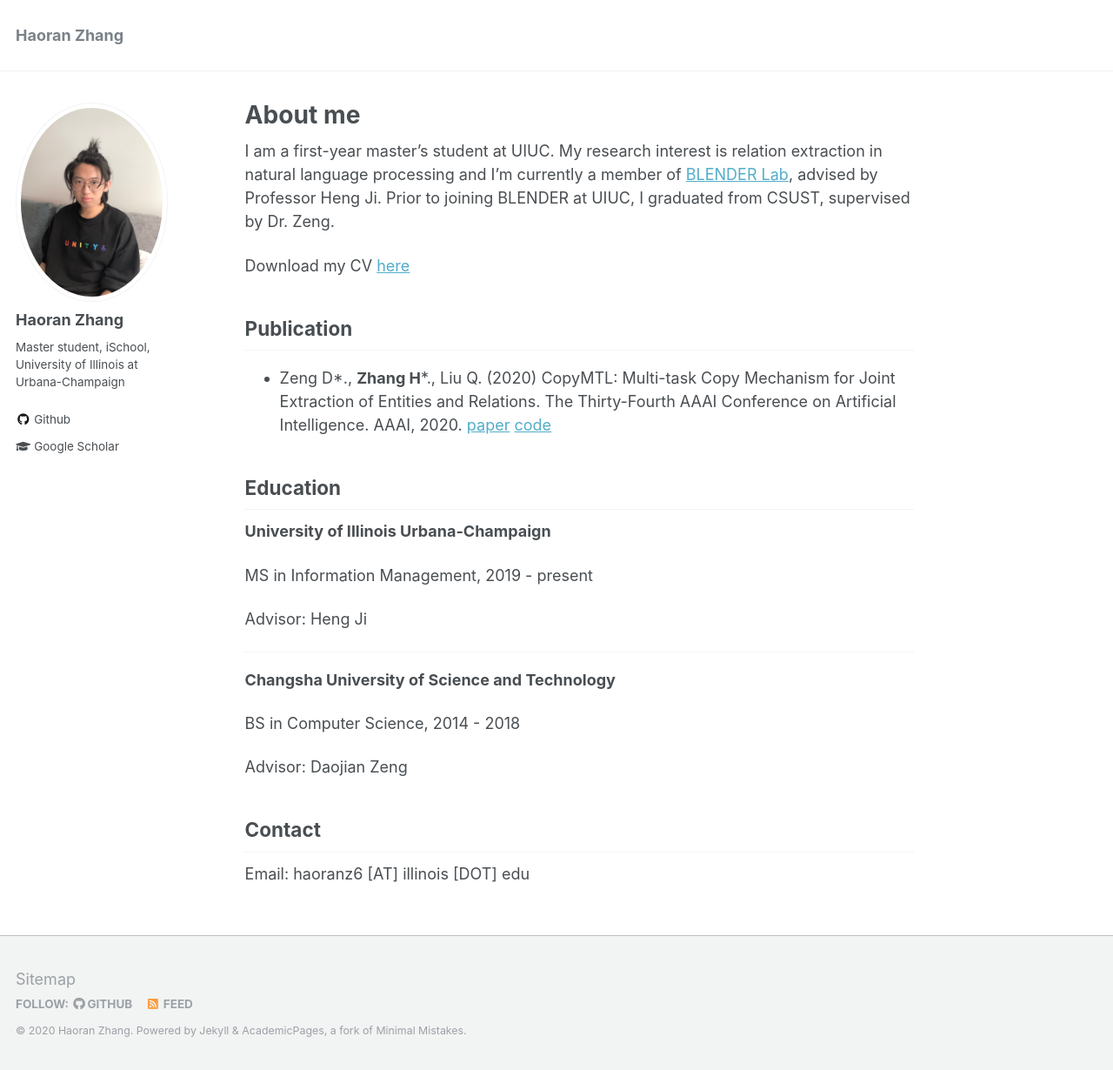
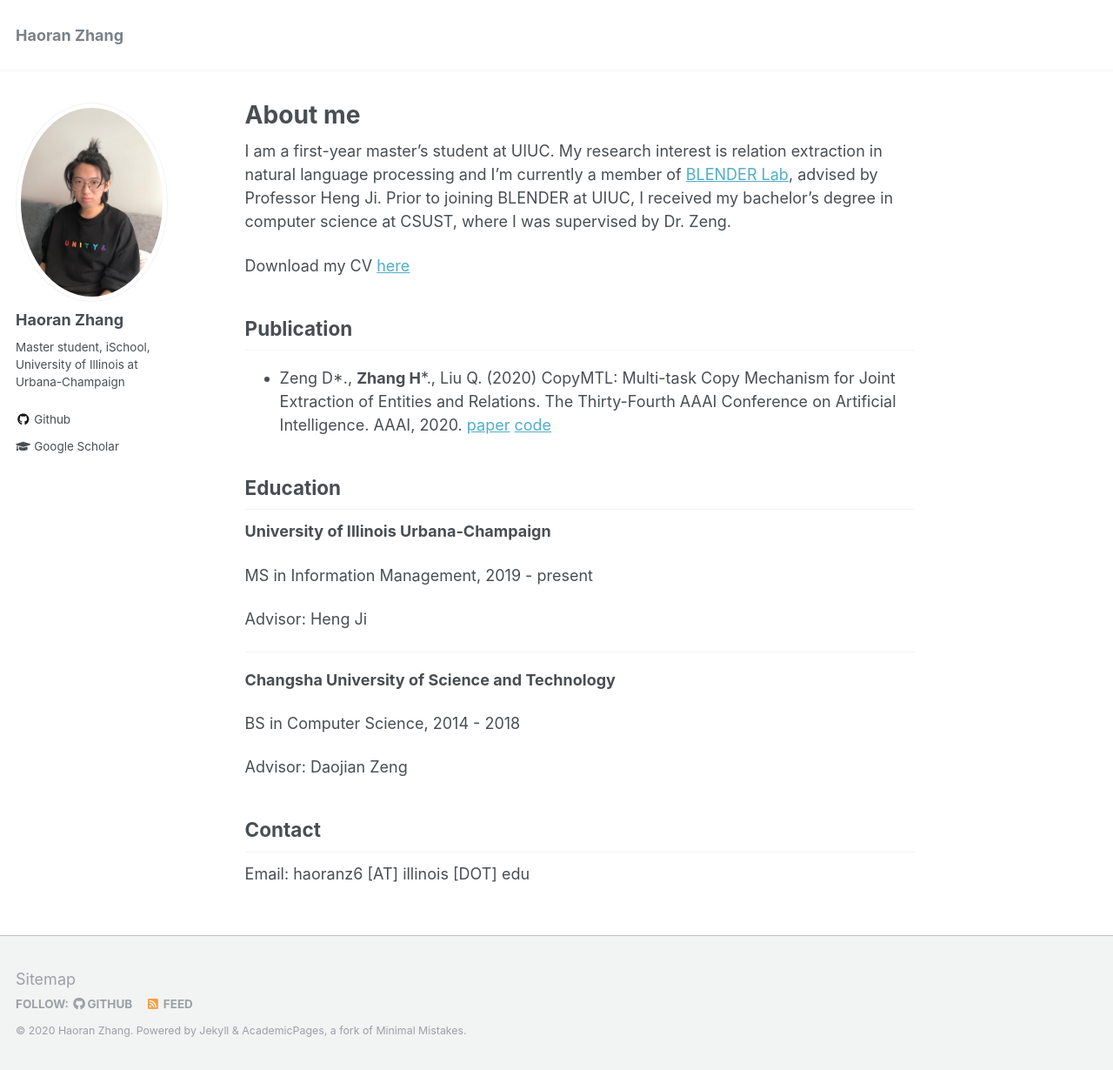
Before and after one commit to WindChimeRan/WindChimeRan.github.io, a Jekyll site: the page built from _pages/about.md, in a window 1280 px wide and 1230 px high. Shown: the whole window at 87% size. Built offline with Jekyll 4.4.1, drawn with Linux system fonts in a browser that asks for light colours.

Commit message:
almost final version1.2

```diff
--- a/_pages/about.md
+++ b/_pages/about.md
@@ -8,7 +8,7 @@ redirect_from:
   - /about.html
 ---
 
-I am a first-year master's student at UIUC. My research interest is relation extraction in natural language processing and I'm currently a member of [BLENDER Lab](http://blender.cs.illinois.edu/), advised by Professor Heng Ji. Prior to joining BLENDER at UIUC, I graduated from CSUST, supervised by Dr. Zeng.
+I am a first-year master's student at UIUC. My research interest is relation extraction in natural language processing and I'm currently a member of [BLENDER Lab](http://blender.cs.illinois.edu/), advised by Professor Heng Ji. Prior to joining BLENDER at UIUC, I received my bachelor’s degree in computer science at CSUST, where I was supervised by Dr. Zeng.
 
 Download my CV [here](https://windchimeran.github.io/files/haoran_resume.pdf)
 
```
Also changed, not shown: 2 other files.
